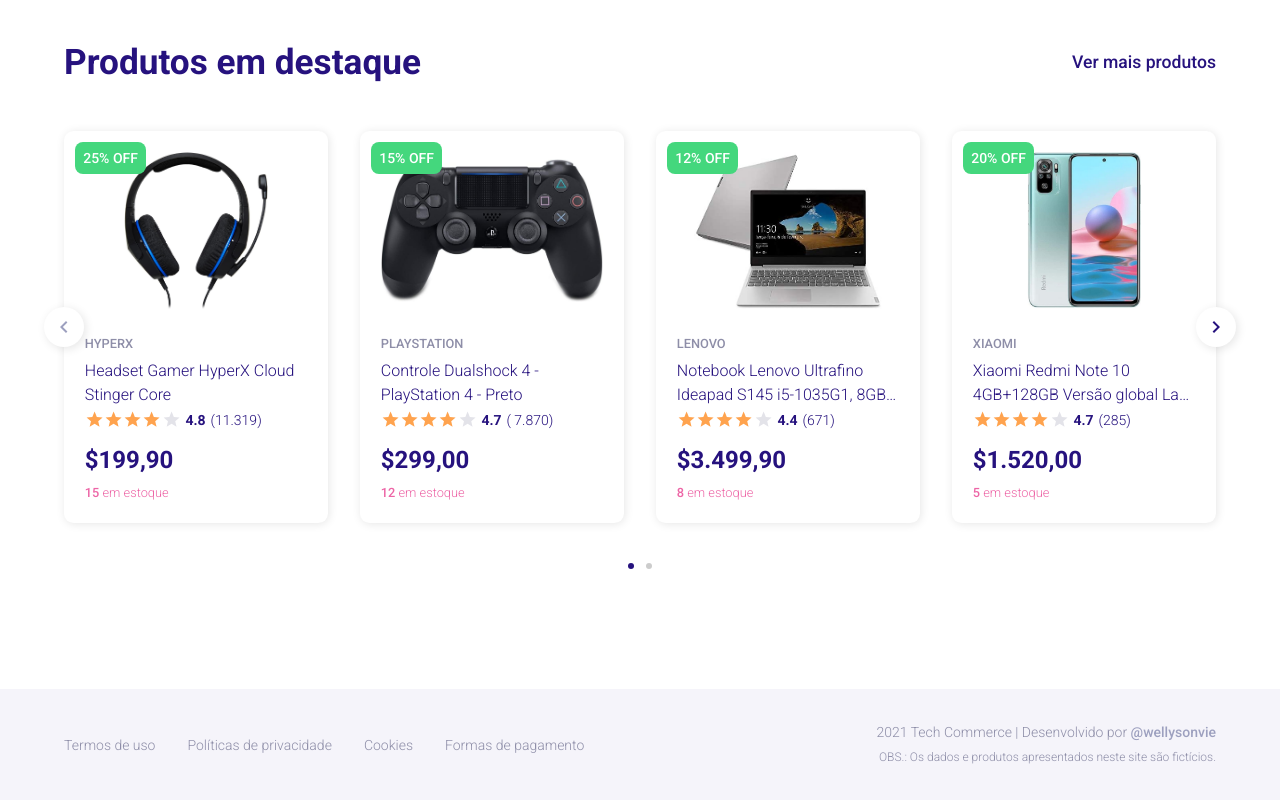
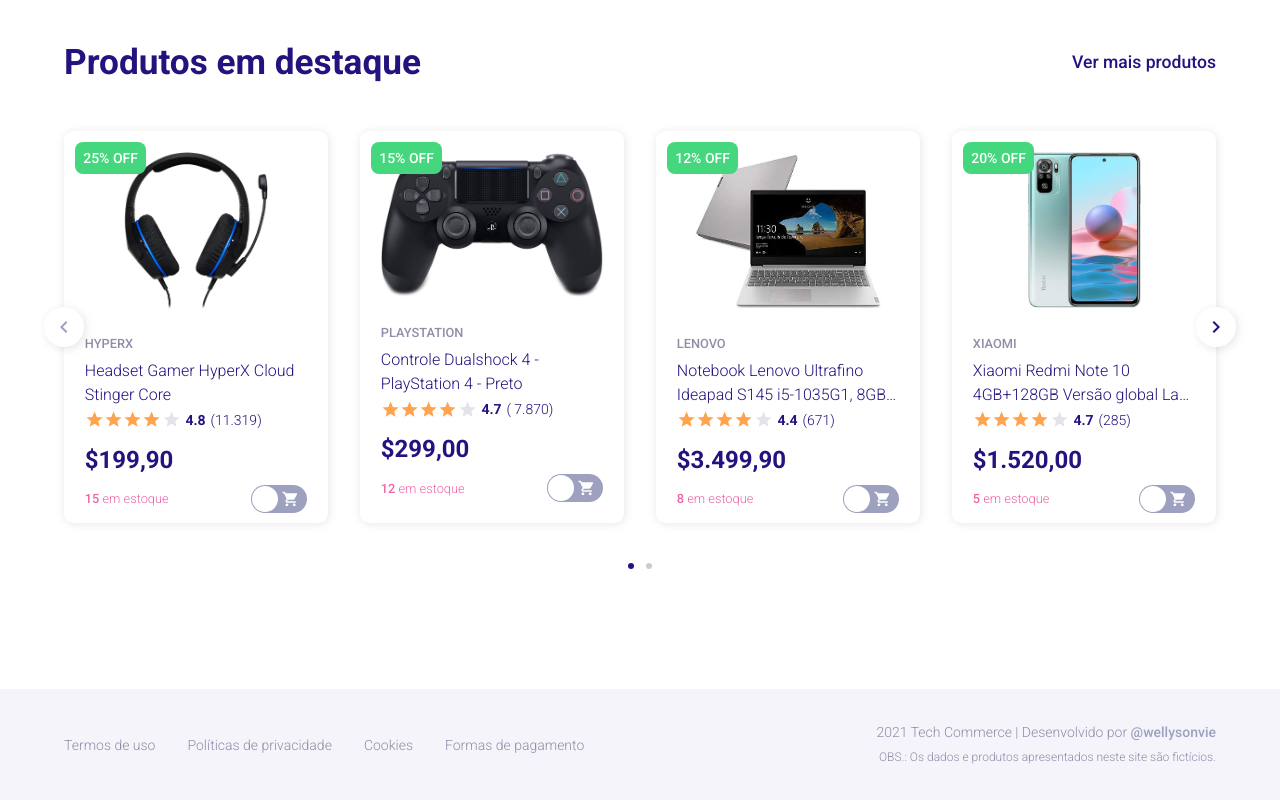
Before and after one commit to wellysonvie/tech-commerce, a Next.js app: page / in a window 1280 px wide. Shown: the part 1110-1910 px from the top of the page. Built offline with nearby package versions, Linux system fonts and the light colour scheme.

Commit message:
feat: add products in cart

```diff
--- a/package.json
+++ b/package.json
@@ -12,6 +12,7 @@
     "react": "17.0.2",
     "react-dom": "17.0.2",
     "react-icons": "^4.2.0",
+    "react-switch": "^6.0.0",
     "styled-components": "^5.3.0"
   },
   "devDependencies": {
--- a/src/components/Header/index.jsx
+++ b/src/components/Header/index.jsx
@@ -4,6 +4,8 @@
   MdPerson,
   MdShoppingCart,
 } from "react-icons/md";
+
+import { useBag } from "../../contexts/BagContext";
 
 import {
   Container,
@@ -23,6 +25,8 @@
 import data from "../../../data.json";
 
 const Header = () => {
+  const { bagProducts } = useBag();
+
   return (
     <Container>
       <HeaderInfo>
@@ -60,7 +64,7 @@
             </MenuSignIn>
             <MenuCart href="#">
               <MdShoppingCart />
-              &nbsp; <span>0</span>
+              &nbsp; <span>{bagProducts.length}</span>
             </MenuCart>
           </Menu>
         </Content>
--- a/src/components/ProductCard/index.jsx
+++ b/src/components/ProductCard/index.jsx
@@ -1,4 +1,8 @@
+import { useEffect, useState } from "react";
 import { MdStar } from "react-icons/md";
+import Switch from "react-switch";
+import { MdShoppingCart } from "react-icons/md";
+import { useBag } from "../../contexts/BagContext";
 import {
   Container,
   ProductDiscount,
@@ -8,10 +12,26 @@
   ProductName,
   ProductPrice,
   ProductRating,
+  CardFooter,
   ProductStock,
 } from "./styles";
 
 const ProductCard = ({ data }) => {
+  const [itsInCart, setItsInCart] = useState(false);
+  const { bagProducts, addProduct, removeProduct, containsProduct } = useBag();
+
+  useEffect(() => {
+    setItsInCart(containsProduct(data.id));
+  }, [data, bagProducts]);
+
+  function handleCartSwitch(checked) {
+    if (checked) {
+      addProduct(data);
+    } else {
+      removeProduct(data.id);
+    }
+  }
+
   return (
     <Container>
       <ProductDiscount>{data.discount}</ProductDiscount>
@@ -30,9 +50,19 @@
           <span>({data.rating.quantity})</span>
         </ProductRating>
         <ProductPrice>{data.price}</ProductPrice>
-        <ProductStock>
-          <span>{data.stock}</span> em estoque
-        </ProductStock>
+        <CardFooter>
+          <ProductStock>
+            <span>{data.stock}</span> em estoque
+          </ProductStock>
+          <Switch
+            onChange={handleCartSwitch}
+            checked={itsInCart}
+            onColor="#44d77d"
+            offColor="#9da0bf"
+            activeBoxShadow="0 0 2px 3px #44d77d"
+            uncheckedIcon={<MdShoppingCart />}
+          />
+        </CardFooter>
       </ProductDescription>
     </Container>
   );
--- a/src/components/ProductCard/styles.js
+++ b/src/components/ProductCard/styles.js
@@ -103,6 +103,23 @@
   color: var(--dark-blue-50);
 `;
 
+export const CardFooter = styled.div`
+  width: 100%;
+  display: flex;
+  align-items: center;
+  justify-content: space-between;
+
+  svg {
+    height: 100%;
+    padding-left: 0.3rem;
+    display: flex;
+    align-items: center;
+    justify-content: center;
+    font-size: 1.4rem;
+    color: var(--white);
+  }
+`;
+
 export const ProductStock = styled.p`
   font-size: 0.8rem;
   font-weight: 300;
--- /dev/null
+++ b/src/contexts/BagContext.jsx
@@ -0,0 +1,36 @@
+import { createContext, useContext, useState } from "react";
+
+export const BagContext = createContext({});
+
+export function BagProvider({ children }) {
+  const [bagProducts, setBagProducts] = useState([]);
+
+  function addProduct(product) {
+    setBagProducts([...bagProducts, product]);
+  }
+
+  function removeProduct(productId) {
+    setBagProducts(bagProducts.filter((product) => product.id !== productId));
+  }
+
+  function containsProduct(productId) {
+    return bagProducts.some((product) => product.id === productId);
+  }
+
+  return (
+    <BagContext.Provider
+      value={{
+        bagProducts,
+        addProduct,
+        removeProduct,
+        containsProduct,
+      }}
+    >
+      {children}
+    </BagContext.Provider>
+  );
+}
+
+export const useBag = () => {
+  return useContext(BagContext);
+};
--- a/src/pages/_app.jsx
+++ b/src/pages/_app.jsx
@@ -1,6 +1,7 @@
 import styled from "styled-components";
 import Header from "../components/Header";
 import Footer from "../components/Footer";
+import { BagProvider } from "../contexts/BagContext";
 
 import GlobalStyle from "../styles/global";
 
@@ -10,10 +11,12 @@
   return (
     <App>
       <GlobalStyle />
-      <Header />
-      <main>
-        <Component {...pageProps} />
-      </main>
+      <BagProvider>
+        <Header />
+        <main>
+          <Component {...pageProps} />
+        </main>
+      </BagProvider>
       <Footer />
     </App>
   );
```
Also changed, not shown: 1 other file (tests, documents, lock files or other folders).
